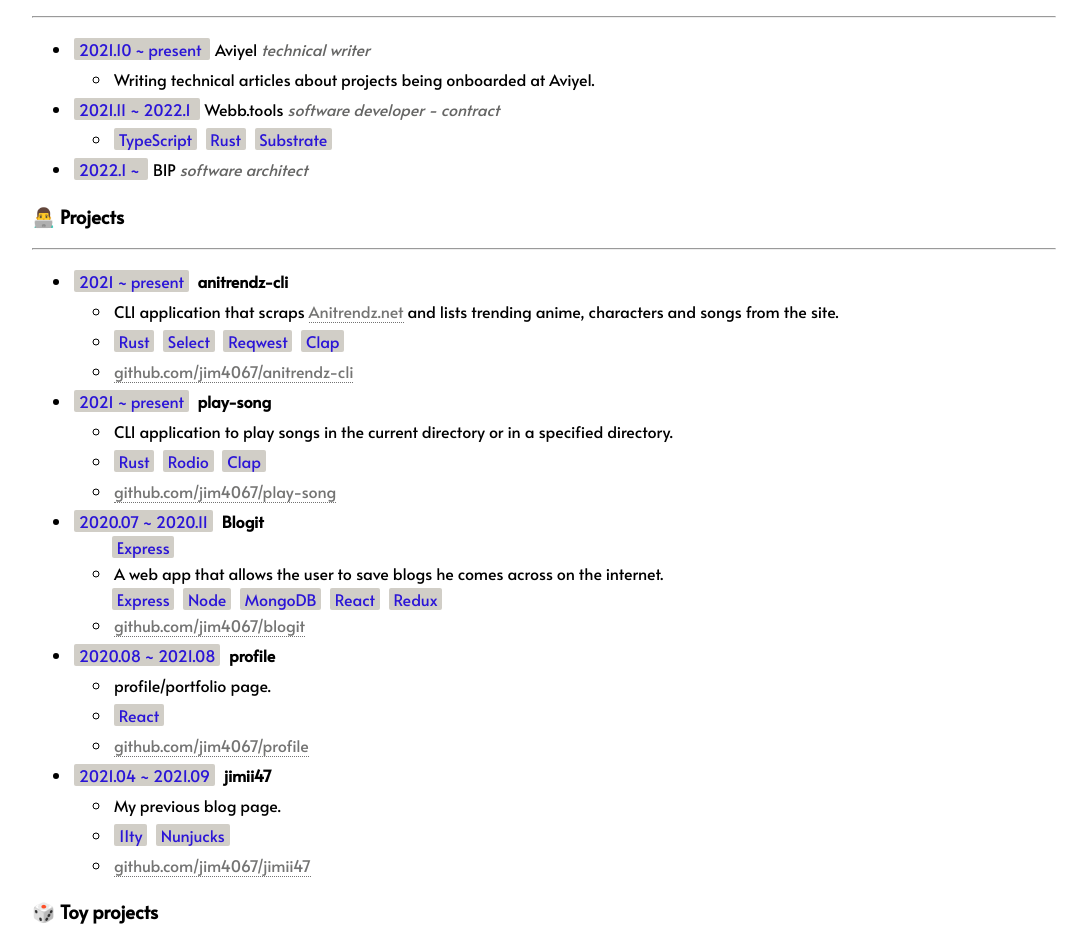
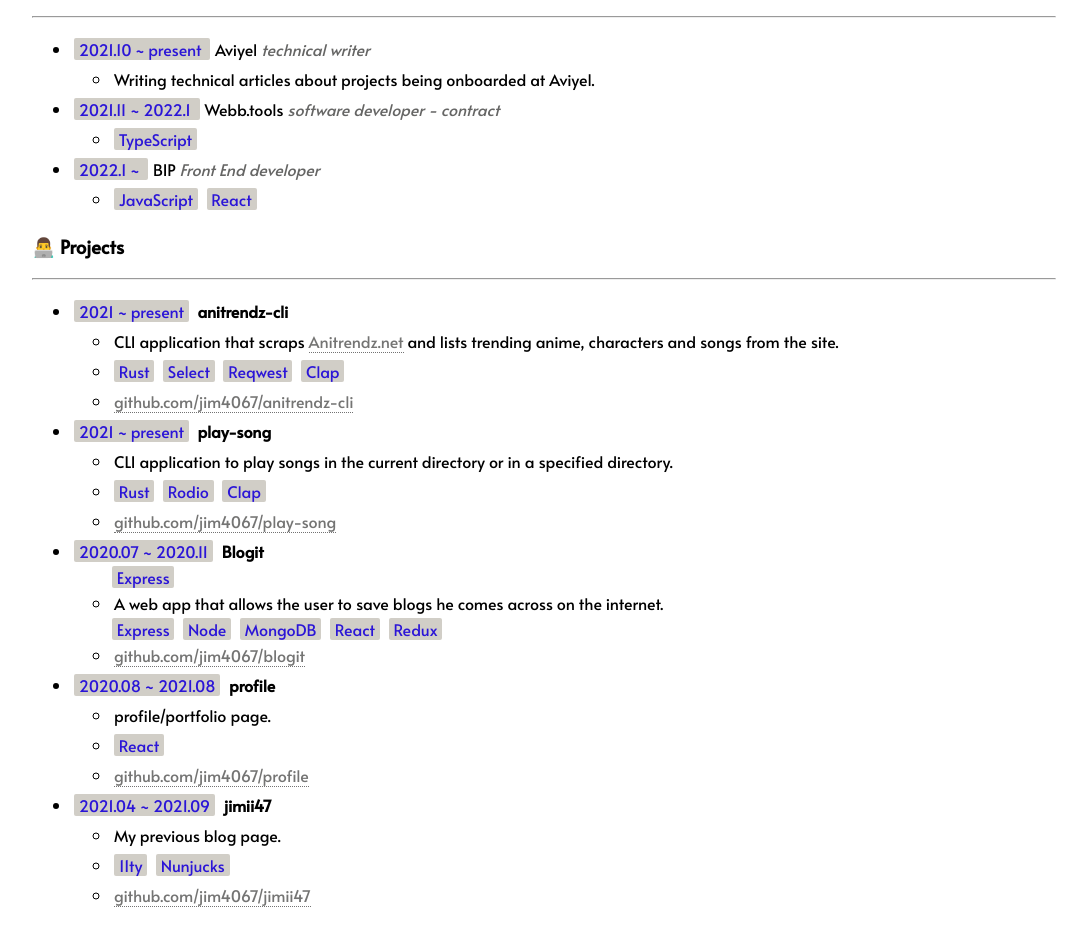
Before and after one commit to jim4067/mutuku, a website: page pages/resume.html in a window 1280 px wide. Shown: the part 790-1718 px from the top of the page, without its empty margins (96-1183 px from the left). Drawn offline with Linux system fonts and the light colour scheme; a web font is replaced by a local one.

Commit message:
change work type

```diff
--- a/pages/resume.html
+++ b/pages/resume.html
@@ -88,11 +88,15 @@
                     <ul>
                         <li>
                             <span class="red-highlight">TypeScript</span>
-                            <span class="red-highlight">Rust</span>
-                            <span class="red-highlight">Substrate</span>
                         </li>
                     </ul>
-                    <li><span class="red-highlight">2022.1 ~  </span> BIP <span class="grey-text"><em> software architect</em></span></li>
+                    <li><span class="red-highlight">2022.1 ~  </span> BIP <span class="grey-text"><em> Front End developer </em></span></li>
+                    <ul>
+                        <li>
+                            <span class="red-highlight">JavaScript</span>
+                            <span class="red-highlight">React</span>
+                        </li>
+                    </ul>
                 </ul>
             </section>
 
```
